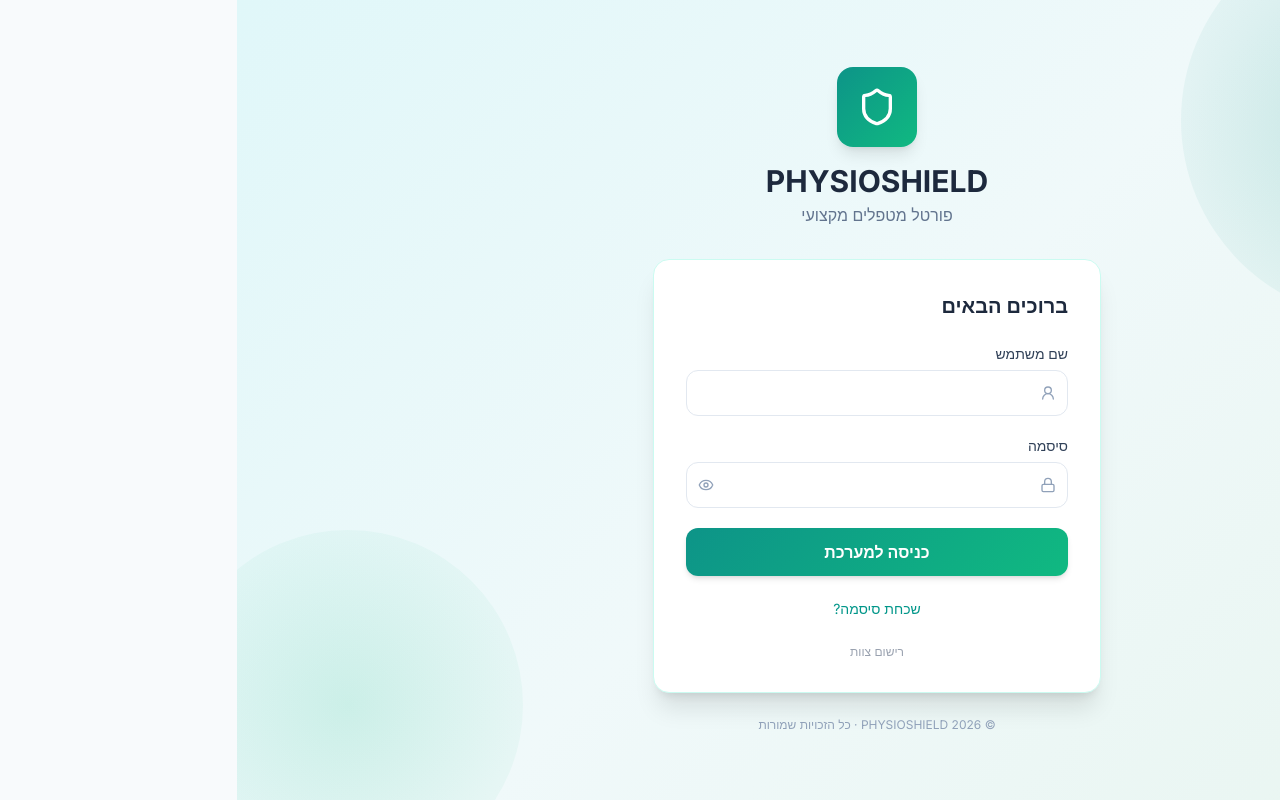
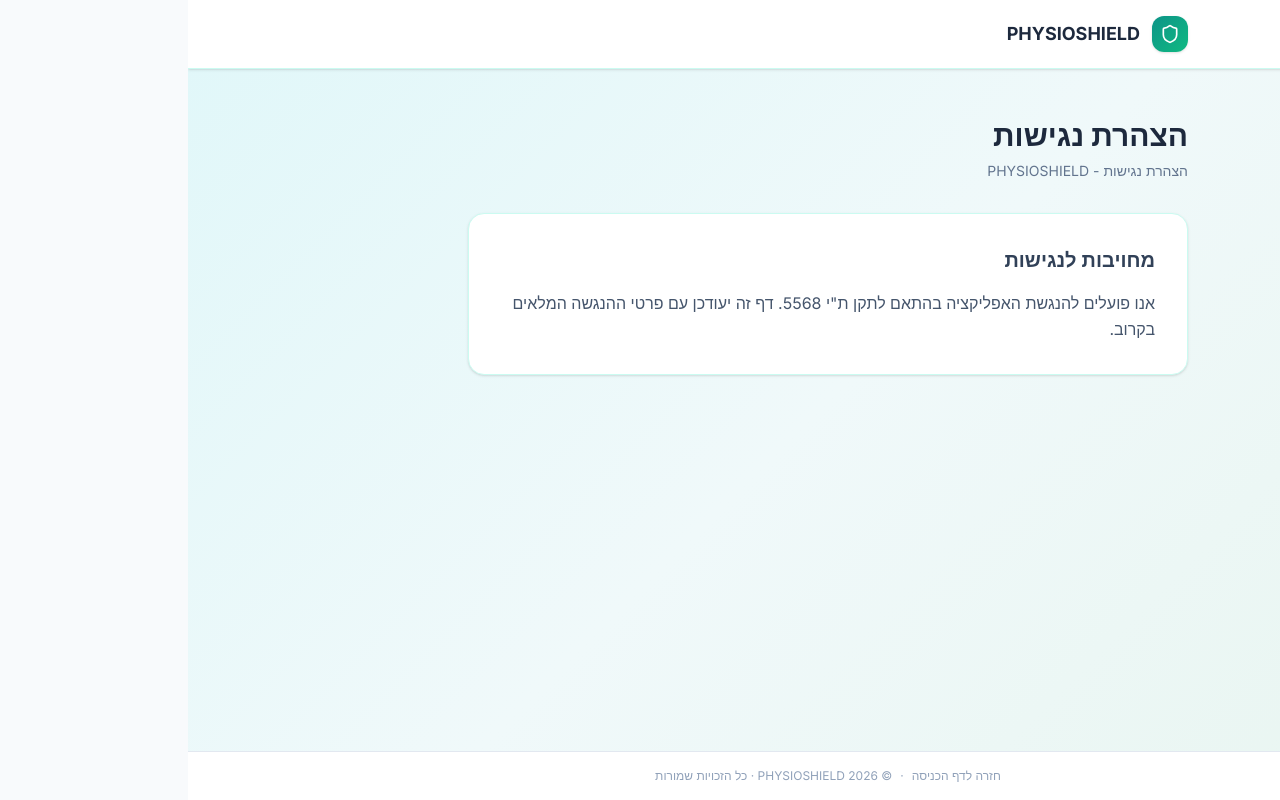
Before and after one commit to siegel2029-sys/the-guardian, a React (Vite) app: page /accessibility in a window 1280 px wide. Before the commit this address led to /login. Built offline with nearby package versions, Linux system fonts and the light colour scheme; no server answers.

Commit message:
הוספת תשתית נגישות

```diff
--- /dev/null
+++ b/src/components/AccessibilityPage.tsx
@@ -0,0 +1,50 @@
+import { Link } from 'react-router-dom';
+import { Shield } from 'lucide-react';
+
+export default function AccessibilityPage() {
+  return (
+    <div
+      className="min-h-screen flex flex-col"
+      style={{ background: 'linear-gradient(135deg, #e0f7f9 0%, #f0f9fa 50%, #e8f5f0 100%)' }}
+      dir="rtl"
+      lang="he"
+    >
+      <header className="bg-white border-b border-teal-100 shadow-sm">
+        <div className="max-w-3xl mx-auto px-6 py-4 flex items-center gap-3">
+          <div
+            className="inline-flex items-center justify-center w-9 h-9 rounded-xl shadow"
+            style={{ background: 'linear-gradient(135deg, #0d9488, #10b981)' }}
+          >
+            <Shield className="w-5 h-5 text-white" aria-hidden="true" />
+          </div>
+          <span className="text-lg font-bold text-slate-800">PHYSIOSHIELD</span>
+        </div>
+      </header>
+
+      <main className="flex-1 max-w-3xl mx-auto w-full px-6 py-12">
+        <h1 className="text-3xl font-bold text-slate-800 mb-2">הצהרת נגישות</h1>
+        <p className="text-slate-500 text-sm mb-8">הצהרת נגישות - PHYSIOSHIELD</p>
+
+        <section
+          className="bg-white rounded-2xl shadow-sm border border-teal-100 p-8 space-y-4"
+          aria-labelledby="accessibility-statement-heading"
+        >
+          <h2 id="accessibility-statement-heading" className="text-xl font-semibold text-slate-700">
+            מחויבות לנגישות
+          </h2>
+          <p className="text-slate-600 leading-relaxed">
+            אנו פועלים להנגשת האפליקציה בהתאם לתקן ת&quot;י 5568. דף זה יעודכן עם פרטי ההנגשה המלאים בקרוב.
+          </p>
+        </section>
+      </main>
+
+      <footer className="border-t border-slate-200 bg-white py-4 text-center text-xs text-slate-400">
+        <Link to="/login" className="hover:text-teal-600 transition-colors">
+          חזרה לדף הכניסה
+        </Link>
+        <span className="mx-2">·</span>
+        © 2026 PHYSIOSHIELD · כל הזכויות שמורות
+      </footer>
+    </div>
+  );
+}
--- a/src/components/ProtectedRoute.tsx
+++ b/src/components/ProtectedRoute.tsx
@@ -5,6 +5,7 @@ import { hasPersistedSupabaseAuthSession } from '../lib/supabase';
 import LoginPage from './auth/LoginPage';
 import DashboardLayout from './layout/DashboardLayout';
 import PatientDailyView from './patient/PatientDailyView';
+import AccessibilityPage from './AccessibilityPage';
 
 function AuthLoadingFallback() {
   return (
@@ -101,6 +102,7 @@ export function AppRoutes() {
   return (
     <Routes>
       <Route path="/login" element={<LoginRoute />} />
+      <Route path="/accessibility" element={<AccessibilityPage />} />
       <Route path="/shop" element={<Navigate to="/patient-portal/gear" replace />} />
       <Route path="/patient-portal/*" element={<PatientPortalRoute />} />
       <Route path="/therapist" element={<TherapistRoute />} />
--- a/src/components/auth/LoginPage.tsx
+++ b/src/components/auth/LoginPage.tsx
@@ -444,7 +444,14 @@ export default function LoginPage() {
           )}
         </div>
 
-        <p className="text-center text-xs text-slate-400 mt-6">
+        <p className="text-center text-xs text-slate-400 mt-6 space-x-1">
+          <a
+            href="/accessibility"
+            className="hover:text-teal-600 underline underline-offset-2 transition-colors"
+          >
+            הצהרת נגישות
+          </a>
+          <span aria-hidden="true"> · </span>
           © 2026 PHYSIOSHIELD · כל הזכויות שמורות
         </p>
       </div>
--- a/src/components/layout/DashboardLayout.tsx
+++ b/src/components/layout/DashboardLayout.tsx
@@ -82,6 +82,16 @@ export default function DashboardLayout() {
           </div>
         </main>
 
+        {/* Accessibility footer — desktop only */}
+        <footer className="hidden md:flex items-center justify-center py-1.5 border-t border-slate-200/60 bg-transparent shrink-0">
+          <a
+            href="/accessibility"
+            className="text-[11px] text-slate-400 hover:text-teal-600 underline underline-offset-2 transition-colors"
+          >
+            הצהרת נגישות
+          </a>
+        </footer>
+
         {/* Mobile bottom navigation */}
         <MobileBottomNav onOpenSidebar={openMobileDrawer} />
       </div>
```
Also changed, not shown: index.html (+14 -0 lines), 1 other file (tests, documents, lock files or other folders).
